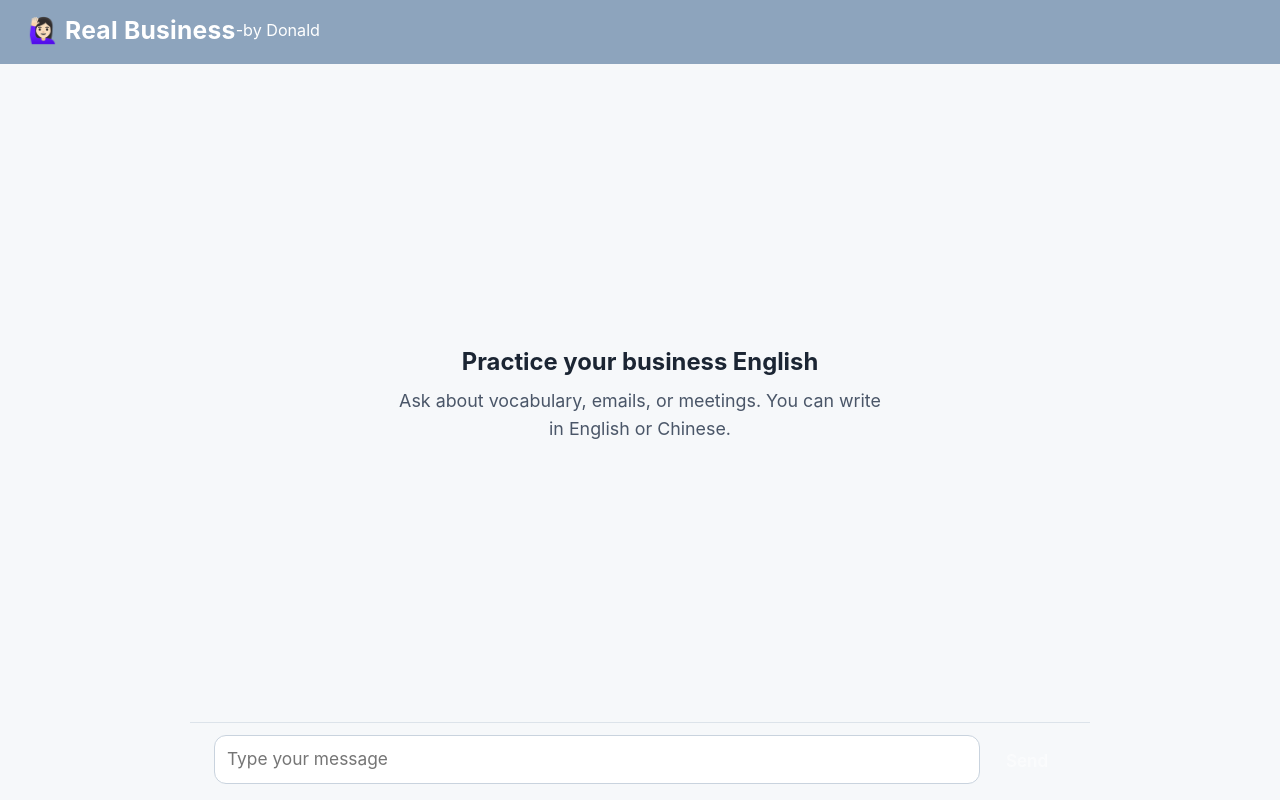
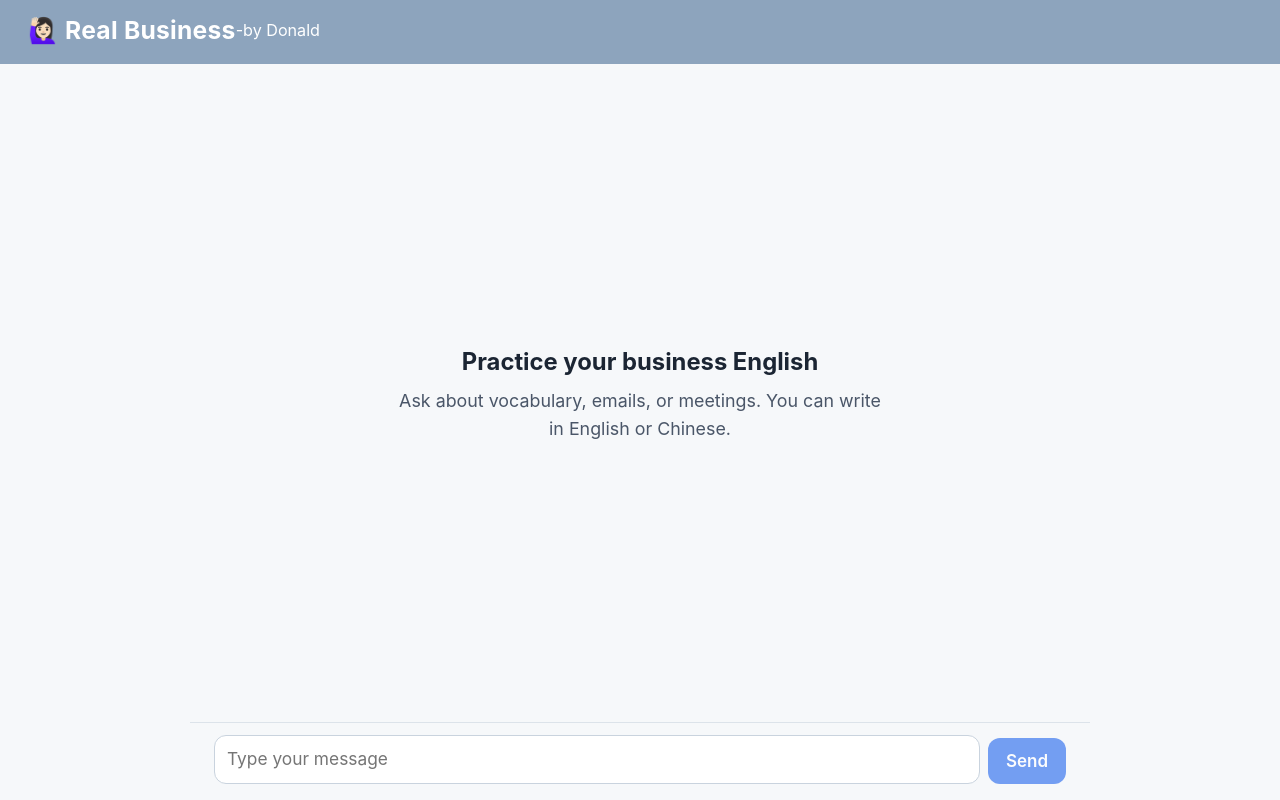
Before and after one commit to dds14u/bizChat, a React (Vite) app: page / in a window 1280 px wide. Built offline with nearby package versions, Linux system fonts and the light colour scheme.

Commit message:
Updated send button color

```diff
--- a/src/Chat.css
+++ b/src/Chat.css
@@ -117,13 +117,16 @@
   outline-offset: 1px;
 }
 
-.send-btn {
-  flex: none;
+.chat .composer .send-btn {
+  appearance: none;
+  -webkit-appearance: none;
+  flex: 0 0 auto;
+  min-width: 76px;
   height: 46px;
   padding: 0 18px;
   border: 0;
   border-radius: 12px;
-  background: var(--jade);
+  background-color: #1d63ed;
   color: #ffffff;
   font: inherit;
   font-size: 1rem;
@@ -131,11 +134,15 @@
   cursor: pointer;
 }
 
-.send-btn:disabled {
-  opacity: 0.5;
+.chat .composer .send-btn:hover:not(:disabled) {
+  background-color: #1650c4;
+}
+
+.chat .composer .send-btn:disabled {
+  background-color: #1d63ed;
+  opacity: 0.6;
   cursor: default;
 }
-
 .send-btn:focus-visible,
 .new-chat:focus-visible {
   outline: 2px solid var(--navy);
--- a/src/Chat.tsx
+++ b/src/Chat.tsx
@@ -99,7 +99,7 @@ export default function Chat() {
       });
 
       if (res.status === 404) {
-        throw new Error('The chat server only runs on the published Netlify site, not in this preview.');
+        throw new Error('The chat server only runs on the published site, not in this preview.');
       }
       if (!res.ok || !res.body) {
         let msg = `Request failed (${res.status}).`;
--- a/src/index.css
+++ b/src/index.css
@@ -6,6 +6,7 @@
   --navy: #8da4bd; /* header */
   --jade: #64635a00; /* accent line */
   --paper: #f6f8fa; /* page background */
+  --blue: ##ffffff; /* blue button */
   --header-h: 64px;
 
   /* System fonts only: Google Fonts is unreliable in mainland China. */
```
